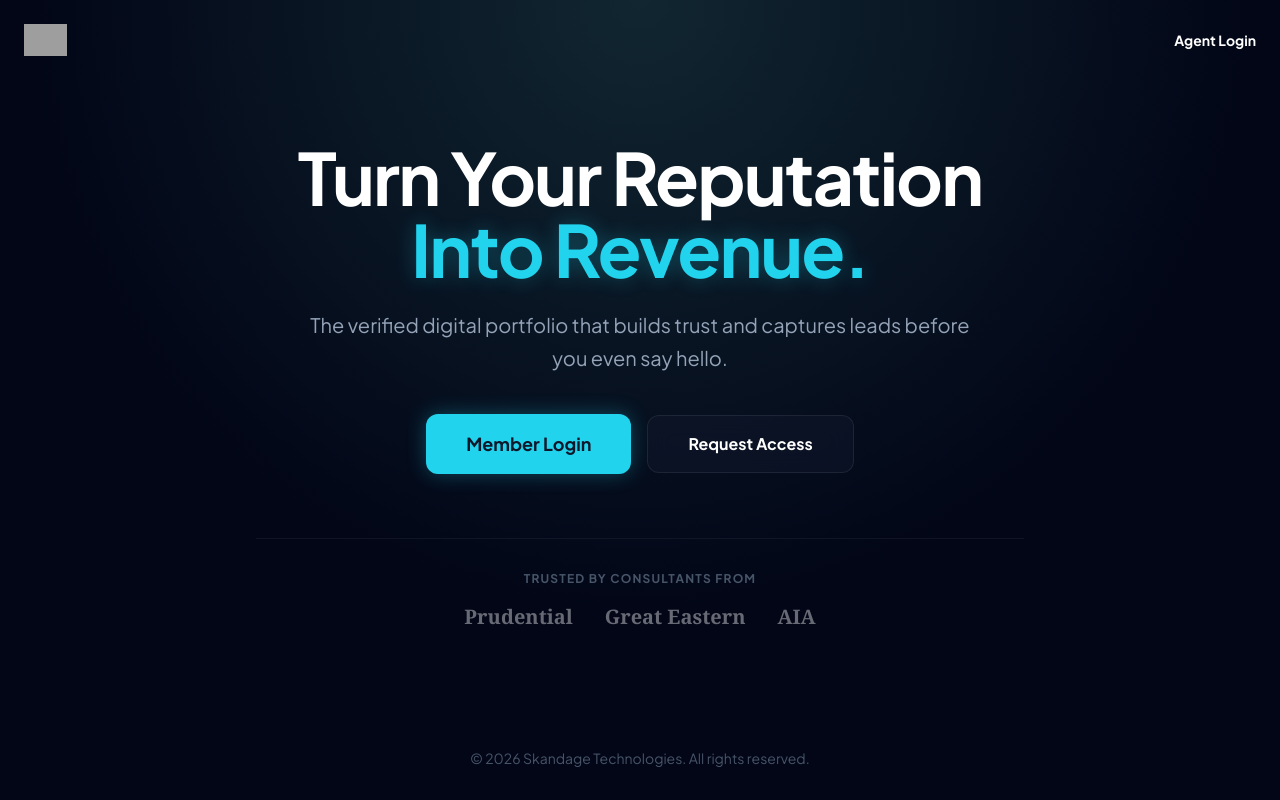
After one commit to LakshanSivakumar/skandage-mvp, a Django app: page / in a window 1280 px wide. The commit adds this page. Run offline with Django 5.2, Linux system fonts and the light colour scheme; some libraries are stand-ins or nearby versions; grey boxes are pictures that could not be loaded.

Commit message:
added landing page and some extras

```diff
--- a/core/models.py
+++ b/core/models.py
@@ -15,6 +15,11 @@ class Agent(models.Model):
     # Profile Details
     headshot = models.ImageField(upload_to='headshots/', blank=True, null=True)
     bio = models.TextField(blank=True)
+
+    can_upload_testimonials = models.BooleanField(
+        default=False,
+        help_text="If True, agent can add/upload testimonials freely. If False, button is hidden."
+    )
 
     # Meta
     created_at = models.DateTimeField(auto_now_add=True)
--- a/core/templates/core/dashboard_base.html
+++ b/core/templates/core/dashboard_base.html
@@ -85,7 +85,7 @@
                 </div>
                 <div class="overflow-hidden">
                     <div class="text-sm font-bold text-slate-900 truncate">{{ request.user.username }}</div>
-                    <a href="/accounts/logout" class="text-xs text-red-500 hover:text-red-600 font-medium">Sign Out</a>
+                    <a href="{% url 'logout' %}" class="text-xs text-red-500 hover:text-red-600 font-medium">Sign Out</a>
                 </div>
             </div>
         </div>
--- /dev/null
+++ b/core/templates/core/index.html
@@ -0,0 +1,158 @@
+{% load static %}
+<!DOCTYPE html>
+<html lang="en">
+<head>
+    <meta charset="UTF-8">
+    <meta name="viewport" content="width=device-width, initial-scale=1.0">
+    <title>Skandage Agent Portal</title>
+    <script src="https://cdn.tailwindcss.com"></script>
+    <link href="https://fonts.googleapis.com/css2?family=Plus+Jakarta+Sans:wght@400;500;600;700;800&display=swap" rel="stylesheet">
+    <link href="https://unpkg.com/boxicons@2.1.4/css/boxicons.min.css" rel="stylesheet">
+
+    <script>
+        tailwind.config = {
+            theme: {
+                extend: {
+                    colors: {
+                        brand: {
+                            bg: '#020617',
+                            surface: '#0f172a',
+                            cyan: '#22d3ee',
+                            cyanHover: '#06b6d4'
+                        }
+                    },
+                    fontFamily: {
+                        sans: ['"Plus Jakarta Sans"', 'sans-serif'],
+                    }
+                }
+            }
+        }
+    </script>
+
+    <style>
+        body {
+            background-color: #020617;
+            background-image: radial-gradient(circle at 50% 0%, #112631 0%, #020617 60%);
+            min-height: 100vh;
+            color: white;
+            display: flex;
+            flex-direction: column;
+        }
+
+        .glass-panel {
+            background: rgba(15, 23, 42, 0.6);
+            backdrop-filter: blur(12px);
+            border: 1px solid rgba(255, 255, 255, 0.08);
+        }
+
+        .text-glow {
+            text-shadow: 0 0 20px rgba(34, 211, 238, 0.3);
+        }
+    </style>
+</head>
+<body class="antialiased selection:bg-brand-cyan selection:text-slate-900">
+
+    <nav class="w-full z-50 pt-6 px-6">
+        <div class="max-w-7xl mx-auto flex items-center justify-between">
+            <div class="flex items-center gap-3">
+                <img src="{% static 'core/logo.png' %}"
+                     alt="Skandage Logo"
+                     class="h-8 w-auto object-contain"
+                     onerror="this.style.display='none'; this.nextElementSibling.style.display='block';">
+
+                <span class="font-bold text-xl tracking-tight text-white hidden">Skandage</span>
+            </div>
+
+            <div class="flex items-center gap-4">
+                {% if user.is_authenticated %}
+                    <span class="text-slate-400 text-sm font-medium hidden sm:block">Signed in as <span class="text-white">{{ user.username }}</span></span>
+                    <a href="{% url 'logout' %}" class="text-sm font-bold text-slate-400 hover:text-white transition">Sign Out</a>
+                {% else %}
+                    <a href="{% url 'login' %}" class="text-sm font-bold text-white hover:text-brand-cyan transition">Agent Login</a>
+                {% endif %}
+            </div>
+        </div>
+    </nav>
+
+    <main class="flex-1 flex items-center justify-center p-6">
+
+        <div class="max-w-3xl w-full text-center">
+
+            {% if user.is_authenticated %}
+            <div class="animate-fade-in-up">
+                <div class="inline-flex items-center gap-2 px-4 py-1.5 rounded-full border border-brand-cyan/20 bg-brand-cyan/5 text-brand-cyan text-xs font-bold uppercase tracking-wider mb-8">
+                    <div class="w-2 h-2 rounded-full bg-brand-cyan animate-pulse"></div>
+                    System Operational
+                </div>
+
+                <h1 class="text-5xl md:text-6xl font-bold mb-6 tracking-tight text-white">
+                    Welcome back, <br> <span class="text-brand-cyan text-glow">{{ user.agent.name|default:user.username }}</span>.
+                </h1>
+
+                <p class="text-lg text-slate-400 mb-12 max-w-xl mx-auto">
+                    Your digital portfolio is live. Manage your content and check new leads below.
+                </p>
+
+                <div class="grid sm:grid-cols-2 gap-4 max-w-lg mx-auto">
+                    <a href="{% url 'dashboard' %}" class="group relative overflow-hidden rounded-2xl bg-brand-cyan text-slate-900 p-1 transition hover:bg-brand-cyanHover shadow-[0_0_30px_rgba(34,211,238,0.2)]">
+                        <div class="relative h-full bg-white/10 rounded-xl p-6 flex flex-col items-center justify-center gap-3 transition group-hover:bg-transparent">
+                            <i class='bx bxs-inbox text-3xl'></i>
+                            <div class="font-bold text-lg">Check Inbox</div>
+                            <span class="text-xs font-semibold opacity-70 uppercase tracking-wide">Go to Dashboard</span>
+                        </div>
+                    </a>
+
+                    <a href="{% url 'manage_profile' %}" class="group rounded-2xl glass-panel p-6 flex flex-col items-center justify-center gap-3 transition hover:border-brand-cyan/50 hover:bg-brand-surface">
+                        <i class='bx bxs-pencil text-3xl text-brand-cyan'></i>
+                        <div class="font-bold text-lg text-white">Update Profile</div>
+                        <span class="text-xs text-slate-500 font-bold uppercase tracking-wide group-hover:text-brand-cyan transition">Edit Content</span>
+                    </a>
+                </div>
+
+                <div class="mt-12">
+                    <a href="{% url 'agent_profile' user.agent.slug %}" target="_blank" class="inline-flex items-center gap-2 text-slate-500 hover:text-white transition text-sm font-medium">
+                        View live website <i class='bx bx-link-external'></i>
+                    </a>
+                </div>
+            </div>
+
+            {% else %}
+            <div>
+                <h1 class="text-5xl md:text-7xl font-bold mb-6 tracking-tight text-white">
+                    Turn Your Reputation <br>
+                    <span class="text-brand-cyan text-glow">Into Revenue.</span>
+                </h1>
+
+                <p class="text-xl text-slate-400 mb-10 max-w-2xl mx-auto leading-relaxed">
+                    The verified digital portfolio that builds trust and captures leads before you even say hello.
+                </p>
+
+                <div class="flex flex-col sm:flex-row items-center justify-center gap-4">
+                    <a href="{% url 'login' %}" class="w-full sm:w-auto bg-brand-cyan hover:bg-brand-cyanHover text-slate-900 px-10 py-4 rounded-xl font-bold text-lg transition shadow-[0_0_20px_rgba(34,211,238,0.3)]">
+                        Member Login
+                    </a>
+                    <a href="mailto:benedict@skandage.com" class="w-full sm:w-auto px-10 py-4 rounded-xl font-bold text-white glass-panel hover:bg-white/5 transition">
+                        Request Access
+                    </a>
+                </div>
+
+                <div class="mt-16 pt-8 border-t border-white/5 flex flex-col items-center gap-4">
+                    <p class="text-xs font-bold text-slate-600 uppercase tracking-widest">Trusted by consultants from</p>
+                    <div class="flex gap-8 opacity-40 grayscale hover:grayscale-0 transition duration-500">
+                        <span class="font-serif font-bold text-xl">Prudential</span>
+                        <span class="font-serif font-bold text-xl">Great Eastern</span>
+                        <span class="font-serif font-bold text-xl">AIA</span>
+                    </div>
+                </div>
+            </div>
+            {% endif %}
+
+        </div>
+    </main>
+
+    <footer class="py-8 text-center text-slate-600 text-sm">
+        <p>&copy; {% now "Y" %} Skandage Technologies. All rights reserved.</p>
+    </footer>
+
+</body>
+</html>
--- a/core/urls.py
+++ b/core/urls.py
@@ -31,5 +31,6 @@ urlpatterns = [
 
     path('dashboard/leads/delete/<int:pk>/', views.delete_lead, name='delete_lead'),
     path('dashboard/settings/', views.account_settings, name='account_settings'),
+    path('logout/', views.logout_view, name='logout'),
 
 ]
--- a/core/views.py
+++ b/core/views.py
@@ -1,7 +1,8 @@
 from django.shortcuts import render, get_object_or_404, redirect
 from django.contrib.auth.decorators import login_required
 from django.contrib.auth.forms import PasswordChangeForm
-from django.contrib.auth import update_session_auth_hash
+from django.contrib.auth import update_session_auth_hash, logout
+from django.contrib import messages
 from .models import Agent, Testimonial, Lead, Article, Credential
 from .forms import AgentProfileForm, TestimonialForm, LeadForm, ArticleForm, CredentialForm, UserUpdateForm
 
@@ -12,16 +13,21 @@ from .forms import AgentProfileForm, TestimonialForm, LeadForm, ArticleForm, Cre
 def domain_router(request):
     """
     The Traffic Controller:
-    Checks if the request is for a subdomain (e.g., benedict.skandage.com)
-    and routes it to the correct agent profile.
+    1. Checks the domain name (e.g., 'benedict.skandage.com')
+    2. Extracts the subdomain ('benedict')
+    3. Serves the correct Agent Profile
     """
-    host = request.get_host().split(':')[0] # Remove port number
-    reserved_domains = ['www', 'skandage', 'app', 'localhost', '127.0.0.1']
+    host = request.get_host().split(':')[0] # Remove port number if present
     subdomain = host.split('.')[0]
 
-    if subdomain in reserved_domains:
-        # If it's the main site, show the Landing Page (or redirect to Login)
+    # List of "Reserved" domains/subdomains that point to the Landing Page
+    reserved_domains = ['www', 'skandage', 'app', 'localhost', '127.0.0.1']
+
+    # FIX: We now check if the FULL HOST is reserved (catches 127.0.0.1)
+    # OR if the SUBDOMAIN is reserved (catches www.skandage.com)
+    if host in reserved_domains or subdomain in reserved_domains:
         return render(request, 'core/index.html')
+
     else:
         # It's an AGENT! Load their profile using the subdomain as the slug
         return agent_profile(request, slug=subdomain)
@@ -209,26 +215,42 @@ def add_testimonial(request):
     return render(request, 'core/add_testimonial.html', {'form': form})
 
 @login_required
+def delete_testimonial(request, pk):
+    agent = request.user.agent
+    testimonial = get_object_or_404(Testimonial, pk=pk, agent=agent)
+
+    # --- PERMISSION CHECK (NEW) ---
+    if not agent.can_upload_testimonials:
+        messages.error(request, "You cannot delete reviews on the Ad-Hoc plan. Please contact support.")
+        return redirect('manage_testimonials')
+
+    if request.method == 'POST':
+        testimonial.delete()
+        messages.success(request, "Review deleted.")
+        return redirect('manage_testimonials')
+
+    return render(request, 'core/delete_confirm.html', {'testimonial': testimonial})
+
+@login_required
 def edit_testimonial(request, pk):
-    testimonial = get_object_or_404(Testimonial, pk=pk, agent=request.user.agent)
+    agent = request.user.agent
+    testimonial = get_object_or_404(Testimonial, pk=pk, agent=agent)
+
+    # --- PERMISSION CHECK (NEW) ---
+    if not agent.can_upload_testimonials:
+        messages.error(request, "You cannot edit reviews on the Ad-Hoc plan. Please contact support.")
+        return redirect('manage_testimonials')
+
     if request.method == 'POST':
         form = TestimonialForm(request.POST, request.FILES, instance=testimonial)
         if form.is_valid():
             form.save()
-            return redirect('manage_testimonials')
+            messages.success(request, "Review updated.")
+            return redirect('dashboard')
     else:
         form = TestimonialForm(instance=testimonial)
 
     return render(request, 'core/edit_testimonial.html', {'form': form, 'testimonial': testimonial})
-
-@login_required
-def delete_testimonial(request, pk):
-    testimonial = get_object_or_404(Testimonial, pk=pk, agent=request.user.agent)
-    if request.method == 'POST':
-        testimonial.delete()
-        return redirect('manage_testimonials')
-
-    return render(request, 'core/delete_confirm.html', {'testimonial': testimonial})
 
 # Note: edit_bio and upload_headshot have been removed as they are now handled in manage_profile
 
@@ -278,3 +300,30 @@ def account_settings(request):
         'section': 'settings' # For sidebar highlighting
     }
     return render(request, 'core/account_settings.html', context)
+
+@login_required
+def add_testimonial(request):
+    agent = request.user.agent
+
+    # --- PERMISSION CHECK ---
+    if not agent.can_upload_testimonials:
+        # If they try to force access, kick them back to the list with an error
+        messages.error(request, "Your plan does not support self-uploading. Please contact support to add reviews.")
+        return redirect('manage_testimonials')
+
+    if request.method == 'POST':
+        form = TestimonialForm(request.POST, request.FILES)
+        if form.is_valid():
+            testimonial = form.save(commit=False)
+            testimonial.agent = agent
+            testimonial.save()
+            messages.success(request, "Review added successfully!") # Nice feedback
+            return redirect('manage_testimonials')
+    else:
+        form = TestimonialForm()
+
+    return render(request, 'core/add_testimonial.html', {'form': form})
+
+def logout_view(request):
+    logout(request)
+    return redirect('home')
```
Also changed, not shown: core/templates/core/manage_testimonials.html (+63 -23 lines), core/migrations/0007_agent_can_upload_testimonials.py (added), db.sqlite3.
